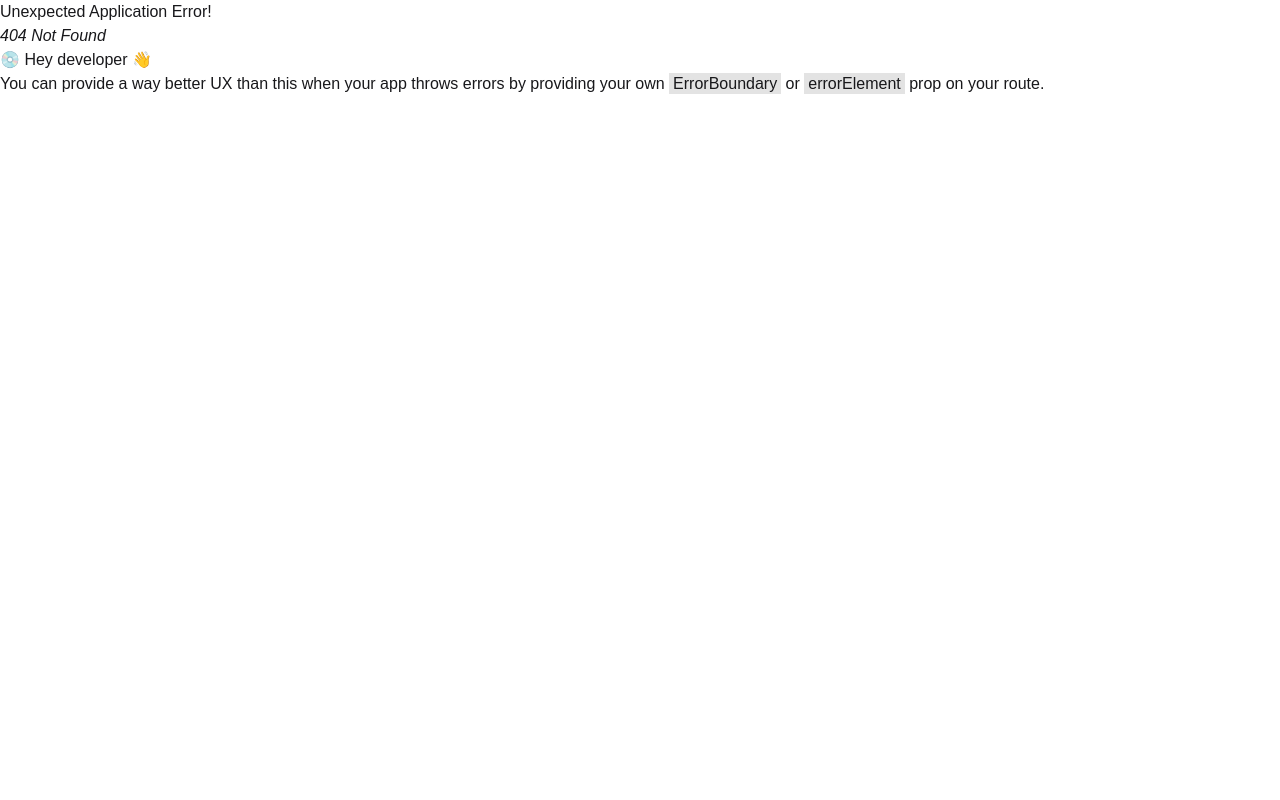
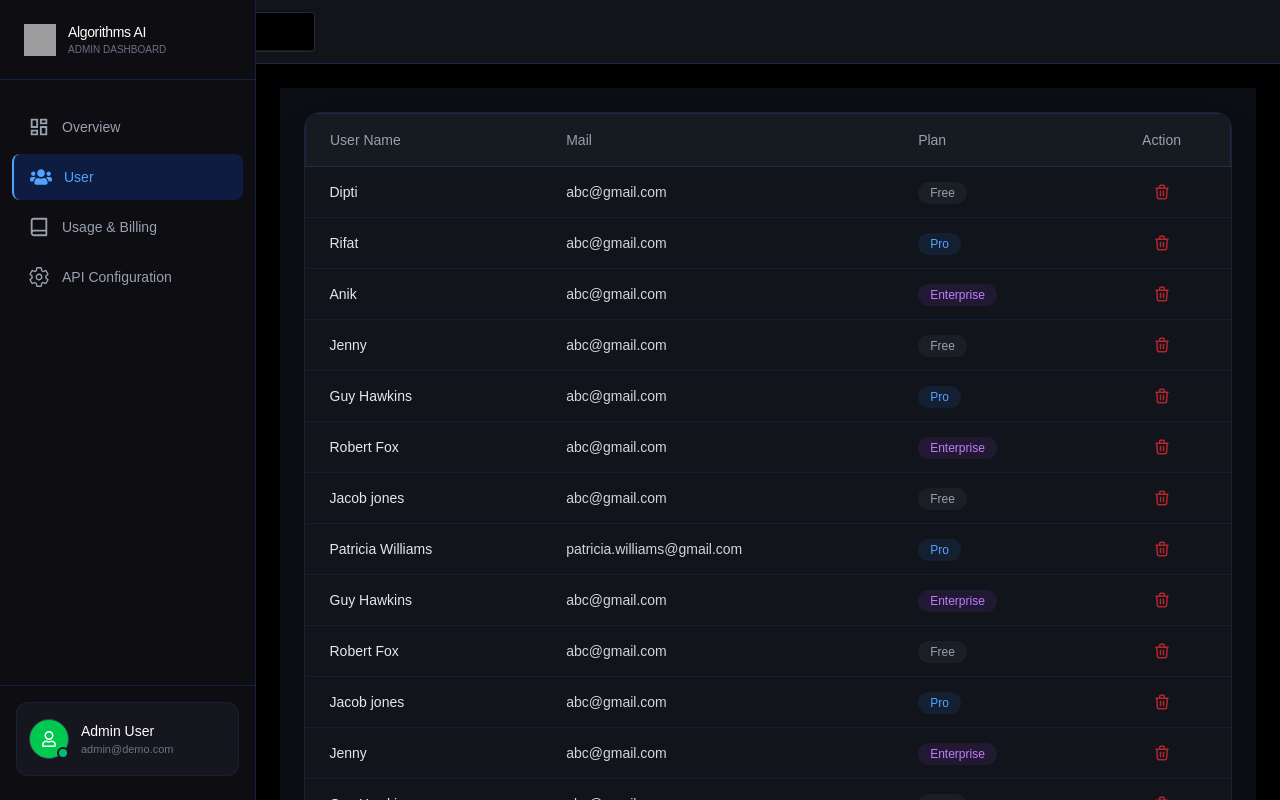
Before and after one commit to faioperation/kenneth_mckean-Frontend, a React (Vite) app: page /admin/user in a window 1280 px wide. Before the commit this address had no page. Built offline with nearby package versions, Linux system fonts and the light colour scheme; grey boxes are pictures that could not be loaded.

Commit message:
user page completed

```diff
--- /dev/null
+++ b/public/User.json
@@ -0,0 +1,23 @@
+[
+  { "id": 1, "name": "Dipti", "email": "abc@gmail.com", "plan": "Free" },
+  { "id": 2, "name": "Rifat", "email": "abc@gmail.com", "plan": "Pro" },
+  { "id": 3, "name": "Anik", "email": "abc@gmail.com", "plan": "Enterprise" },
+  { "id": 4, "name": "Jenny", "email": "abc@gmail.com", "plan": "Free" },
+  { "id": 5, "name": "Guy Hawkins", "email": "abc@gmail.com", "plan": "Pro" },
+  { "id": 6, "name": "Robert Fox", "email": "abc@gmail.com", "plan": "Enterprise" },
+  { "id": 7, "name": "Jacob jones", "email": "abc@gmail.com", "plan": "Free" },
+  { "id": 8, "name": "Patricia Williams", "email": "patricia.williams@gmail.com", "plan": "Pro" },
+  { "id": 9, "name": "Guy Hawkins", "email": "abc@gmail.com", "plan": "Enterprise" },
+  { "id": 10, "name": "Robert Fox", "email": "abc@gmail.com", "plan": "Free" },
+  { "id": 11, "name": "Jacob jones", "email": "abc@gmail.com", "plan": "Pro" },
+  { "id": 12, "name": "Jenny", "email": "abc@gmail.com", "plan": "Enterprise" },
+  { "id": 13, "name": "Guy Hawkins", "email": "abc@gmail.com", "plan": "Free" },
+  { "id": 14, "name": "Robert Fox", "email": "abc@gmail.com", "plan": "Pro" },
+  { "id": 15, "name": "Jacob jones", "email": "abc@gmail.com", "plan": "Enterprise" },
+  { "id": 16, "name": "Jenny", "email": "abc@gmail.com", "plan": "Free" },
+  { "id": 17, "name": "Guy Hawkins", "email": "abc@gmail.com", "plan": "Pro" },
+  { "id": 18, "name": "Robert Fox", "email": "abc@gmail.com", "plan": "Enterprise" },
+  { "id": 19, "name": "Jacob jones", "email": "abc@gmail.com", "plan": "Free" },
+  { "id": 20, "name": "Jenny", "email": "abc@gmail.com", "plan": "Pro" },
+  { "id": 21, "name": "Guy Hawkins", "email": "abc@gmail.com", "plan": "Enterprise" }
+]
--- a/src/Admin/Componants/layout/Sidebar.jsx
+++ b/src/Admin/Componants/layout/Sidebar.jsx
@@ -3,10 +3,13 @@ import { Icon } from "@iconify/react";
 import { RiBookLine } from "react-icons/ri";
 import { IoSettingsOutline } from "react-icons/io5";
 import { FaRegUser } from "react-icons/fa";
+import { FaUsers } from "react-icons/fa";
+
 
 export default function Sidebar({ isOpen, onClose }) {
   const navLinks = [
     { name: "Overview", path: "overview", icon: "material-symbols:dashboard-outline" },
+    { name: "User", path: "user", icon: FaUsers },
     { name: "Usage & Billing", path: "usage", icon: RiBookLine },
     { name: "API Configuration", path: "configuration", icon: IoSettingsOutline },
   ];
--- /dev/null
+++ b/src/Admin/Pages/User/User.jsx
@@ -0,0 +1,76 @@
+import React, { useEffect, useState } from 'react';
+import { HiOutlineTrash } from 'react-icons/hi';
+
+export default function User() {
+  const [users, setUsers] = useState([]);
+
+  useEffect(() => {
+    fetch('/User.json')
+      .then(res => res.json())
+      .then(data => setUsers(data));
+  }, []);
+
+  return (
+    <div className="bg-[#0b0e14] p-4 md:p-6 min-h-screen">
+      <div className="max-w-8xl mx-auto">
+        {/* Table Container */}
+        <div className="bg-[#11141b] border border-[#1e232b] rounded-2xl overflow-hidden shadow-2xl">
+          <div className="overflow-x-auto">
+            <table className="w-full text-left border-collapse">
+              {/* Table Header */}
+              <thead>
+                <tr className="border border-[#2B7FFF33] bg-[#161b22]">
+                  <th className="px-6 py-4 text-gray-400  font-medium text-sm">User Name</th>
+                  <th className="px-6 py-4 text-gray-400  font-medium text-sm">Mail</th>
+                  <th className="px-6 py-4 text-gray-400  font-medium text-sm">Plan</th>
+                  <th className="px-6 py-4 text-gray-400  font-medium text-sm text-center">Action</th>
+                </tr>
+              </thead>
+
+              {/* Table Body */}
+              <tbody className="divide-y  divide-[#2B7FFF1A]">
+                {users.map((user) => (
+                  <tr
+                    key={user.id}
+                    className="hover:bg-[#1c212a] transition-colors duration-200 group"
+                  >
+                    <td className="px-6 py-2">
+                      <span className="text-gray-200 text-sm font-medium">{user.name}</span>
+                    </td>
+                    <td className="px-6 py-2">
+                      <span className="text-gray-300 text-sm">{user.email}</span>
+                    </td>
+                    <td className="px-6 py-2">
+                      <span className={`px-3 py-1 rounded-full text-xs font-semibold ${
+                        user.plan === 'Enterprise' ? 'bg-purple-500/10 text-purple-400' :
+                        user.plan === 'Pro' ? 'bg-blue-500/10 text-blue-400' :
+                        'bg-gray-500/10 text-gray-400'
+                      }`}>
+                        {user.plan}
+                      </span>
+                    </td>
+                    <td className="px-6 py-2 text-center">
+                      <button
+                        className="p-2 text-red-500/70 hover:text-red-500 hover:bg-red-500/10 rounded-lg transition-all"
+                        title="Delete User"
+                      >
+                        <HiOutlineTrash size={18} />
+                      </button>
+                    </td>
+                  </tr>
+                ))}
+              </tbody>
+            </table>
+          </div>
+        </div>
+
+        {/* Empty State (Optional) */}
+        {users.length === 0 && (
+          <div className="text-center py-20">
+            <p className="text-gray-500 italic">No users found in the database.</p>
+          </div>
+        )}
+      </div>
+    </div>
+  );
+}
--- a/src/router/router.jsx
+++ b/src/router/router.jsx
@@ -7,6 +7,7 @@ import Usage from "../Admin/Pages/Usage&Billing/Usage";
 import Security from "../Admin/Pages/Security&Access/Security";
 import Configuration from "../Admin/Pages/SystemConfiguration/Configuration";
 import Data from "../Admin/Pages/Data&Files/Data";
+import User from "../Admin/Pages/User/User";
 
 const router = createBrowserRouter([
   {
@@ -16,6 +17,10 @@ const router = createBrowserRouter([
       {
         path : "overview",
         element: <Overview></Overview>,
+      },
+      {
+        path : "user",
+        element: <User></User>,
       },
       // {
       //   path:"workflow",
```
